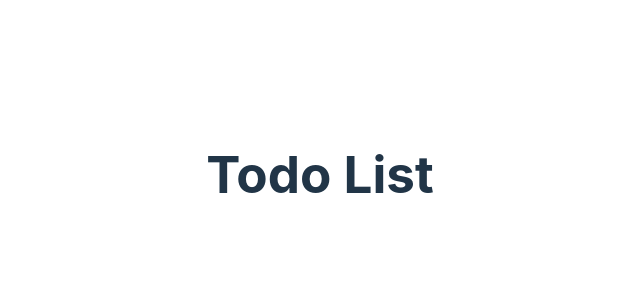
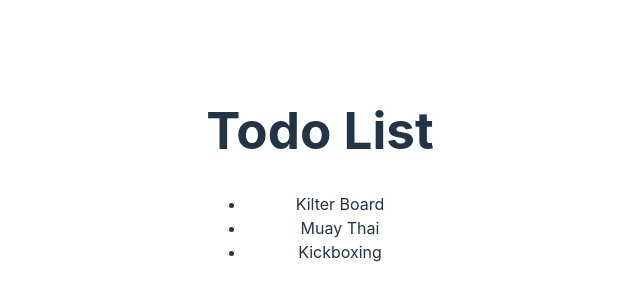
Before and after one commit to mogomez967/react-todo, a React (Vite) app: page / in a window 1280 px wide. Shown: the part 226-526 px from the top of the page, without its empty margins (320-960 px from the left). Built offline with nearby package versions, Linux system fonts and the light colour scheme.

Commit message:
Todo list generates properly

```diff
--- a/src/App.jsx
+++ b/src/App.jsx
@@ -2,21 +2,7 @@ import { useState } from 'react'
 import reactLogo from './assets/react.svg'
 import viteLogo from '/vite.svg'
 import './App.css'
-
-var todoList = [
-  {
-    id: 1,
-    title: "Kilter Board"
-  },
-  {
-    id: 2,
-    title: "Muay Thai"
-  },
-  {
-    id: 3,
-    title: "Kickboxing"
-  }
-]
+import TodoList from './TodoList'
 
 function App() {
   const [count, setCount] = useState(0)
@@ -24,6 +10,7 @@ function App() {
   return (
     <main>
       <h1>Todo List</h1>
+      <TodoList />
     </main>
   )
 }
--- a/src/TodoList.jsx
+++ b/src/TodoList.jsx
@@ -1,3 +1,23 @@
+import { useState } from 'react'
+import reactLogo from './assets/react.svg'
+import viteLogo from '/vite.svg'
+import './App.css'
+
+var todoList = [
+    {
+      id: 1,
+      title: "Kilter Board"
+    },
+    {
+      id: 2,
+      title: "Muay Thai"
+    },
+    {
+      id: 3,
+      title: "Kickboxing"
+    }
+]
+
 function TodoList () {
     return (
       <ul>
```
